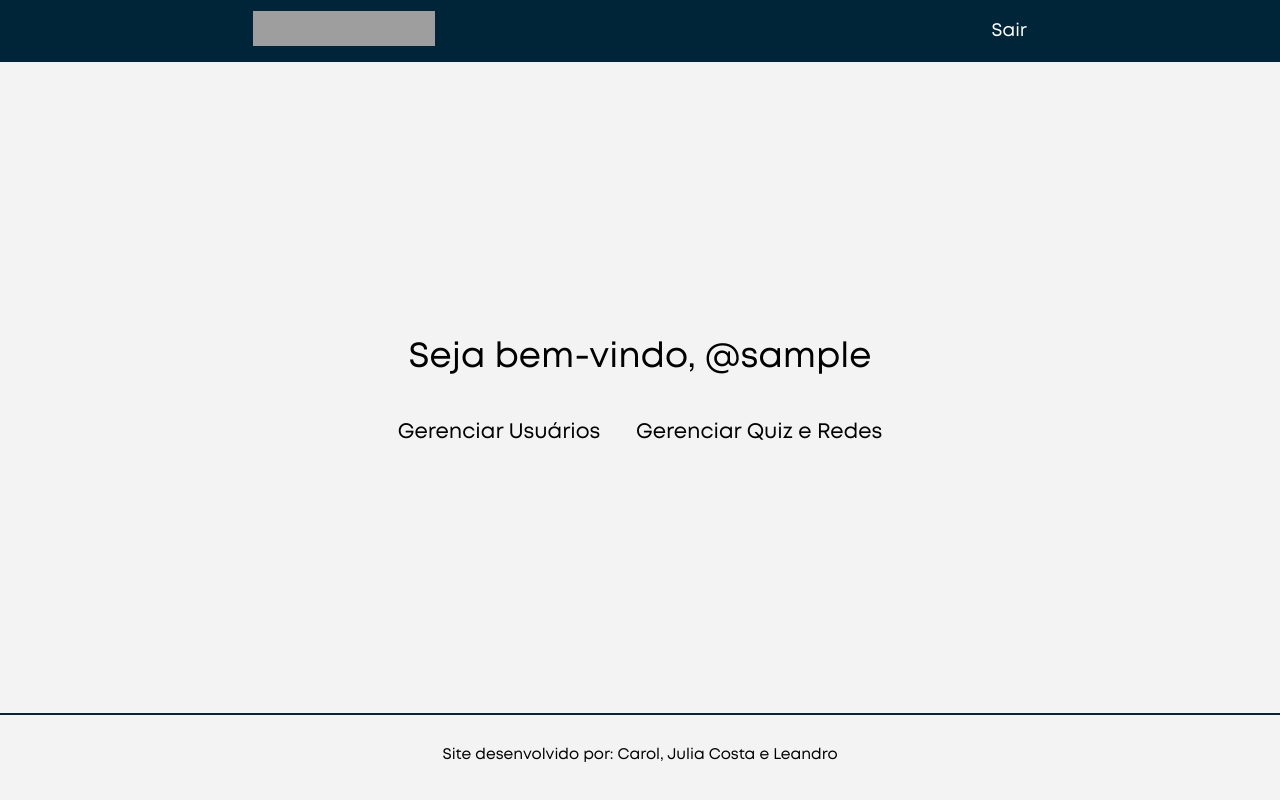
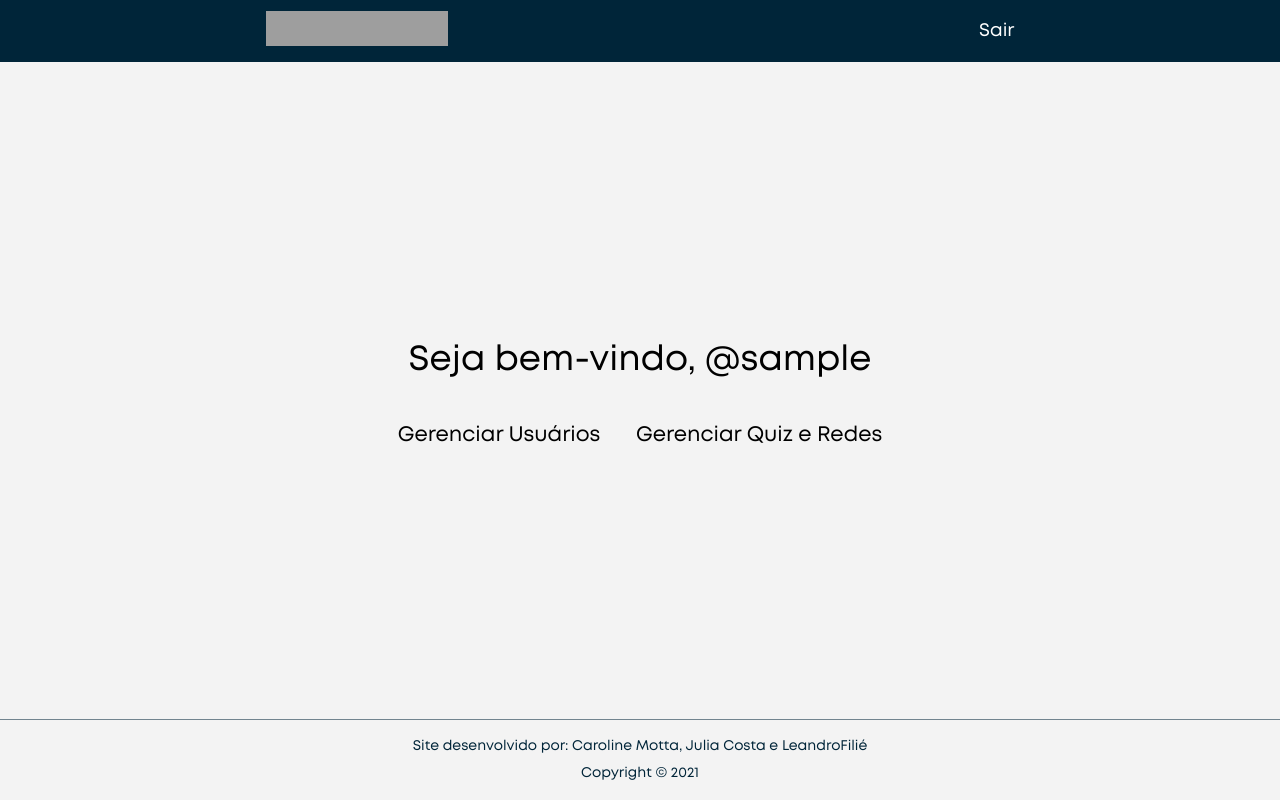
Before and after one commit to LeandroFilie/QuizFeed, a PHP site: page /home.php in a window 1280 px wide. Run offline with PHP 8.4, Linux system fonts and the light colour scheme; the visitor is signed in with stand-in values (Sample User, id 1); grey boxes are pictures that could not be loaded.

Commit message:
Correções layout

```diff
--- a/cadastro.php
+++ b/cadastro.php
@@ -8,7 +8,7 @@
     <title>Cadastro | TesteFeed</title>
 </head>
 <body>
-    <header>
+    <header class="header">
         <nav>
             <div><a href="index.php"><img src="./assets/logo.svg" alt="logo" class="logo"></a></div>
             <button id="js-open-menu" class="menu-button">
--- a/home.php
+++ b/home.php
@@ -91,9 +91,7 @@
             }
         ?>
     </main>
-    <footer>
-        <span> Site desenvolvido por: Carol, Julia Costa e Leandro</span>
-    </footer>
+    <?php include './inc/footer.inc';  ?>
 
     <script>
         $(function(){
--- a/inc/footer.inc
+++ b/inc/footer.inc
@@ -1,3 +1,4 @@
 <footer>
-    <span> Site desenvolvido por: Carol, Julia Costa e Leandro</span>
+    <div> Site desenvolvido por: Caroline Motta, Julia Costa e LeandroFilié</div>
+    <div>Copyright &copy 2021</div>
 </footer>
--- a/inc/menu.inc
+++ b/inc/menu.inc
@@ -1,6 +1,6 @@
 <?php
     echo '
-        <header>
+        <header class="header">
             <nav>
                 <a href="home.php"><img src="./assets/logo.svg" alt="logo" class="logo"></a>
                 <button id="js-open-menu" class="menu-button">
--- a/style/dados_psicologo.css
+++ b/style/dados_psicologo.css
@@ -19,7 +19,7 @@ main {
 
   padding: 2rem;
 
-  min-height: calc(100vh - 110px);
+  min-height: var(--area-main);
 }
 
 main h1 {
--- a/style/home.css
+++ b/style/home.css
@@ -1,9 +1,5 @@
 header {
   background: var(--azul);
-}
-
-header nav .menu li:last-child {
-  margin-left: 50px;
 }
 
 main {
--- a/style/main.css
+++ b/style/main.css
@@ -11,7 +11,7 @@
 :root {
   --azul: #002539;
   --laranja: #ed7201;
-  --area-main: calc(100vh - 149px);
+  --area-main: calc(100vh - 143px);
 }
 
 html {
@@ -29,7 +29,7 @@ body {
   background: #f3f3f3;
 }
 
-header {
+.header {
   width: 100%;
   top: 0;
   z-index: 100;
@@ -40,7 +40,7 @@ header {
   justify-content: space-around;
 }
 
-header nav {
+.header nav {
   width: 100%;
   display: flex;
   align-items: center;
@@ -50,7 +50,7 @@ header nav {
 
 }
 
-header nav .menu {
+.header nav .menu {
   display: flex;
   align-items: center;
   gap: 4rem;
@@ -58,7 +58,7 @@ header nav .menu {
   padding-left: 0;
 }
 
-header nav .menu li a {
+.header nav .menu li a {
   display: block;
   color: white;
   font-weight: 600;
@@ -95,16 +95,19 @@ footer {
 
 
 
-  border-top: 2px var(--azul) solid;
+  border-top: 1px #00253988 solid;
 
   text-align: center;
-  font-size: 1.1rem;
+
 }
 
 footer div {
   margin: 5px 0;
-  color: var(--azul);
-  font-family: "Mont-SemiBold";
+
+  font-size: 1rem;
+  color: #002539;
+
+
 }
 
 @media (max-width: 1080px) {
```
Also changed, not shown: index.php (+6 -4 lines), style/index.css (+5 -2 lines), assets/font/Mont-Bold.otf (added), assets/font/Mont-SemiBold.otf (added).
